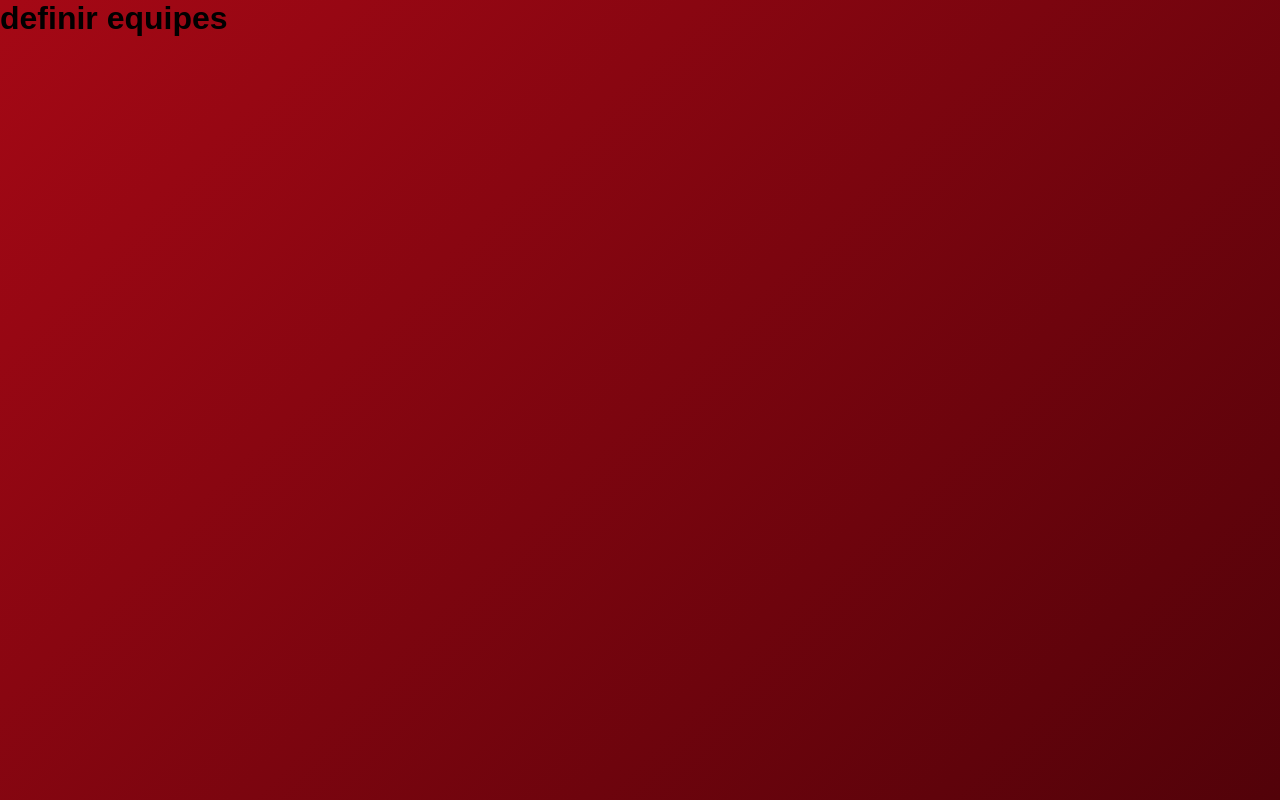
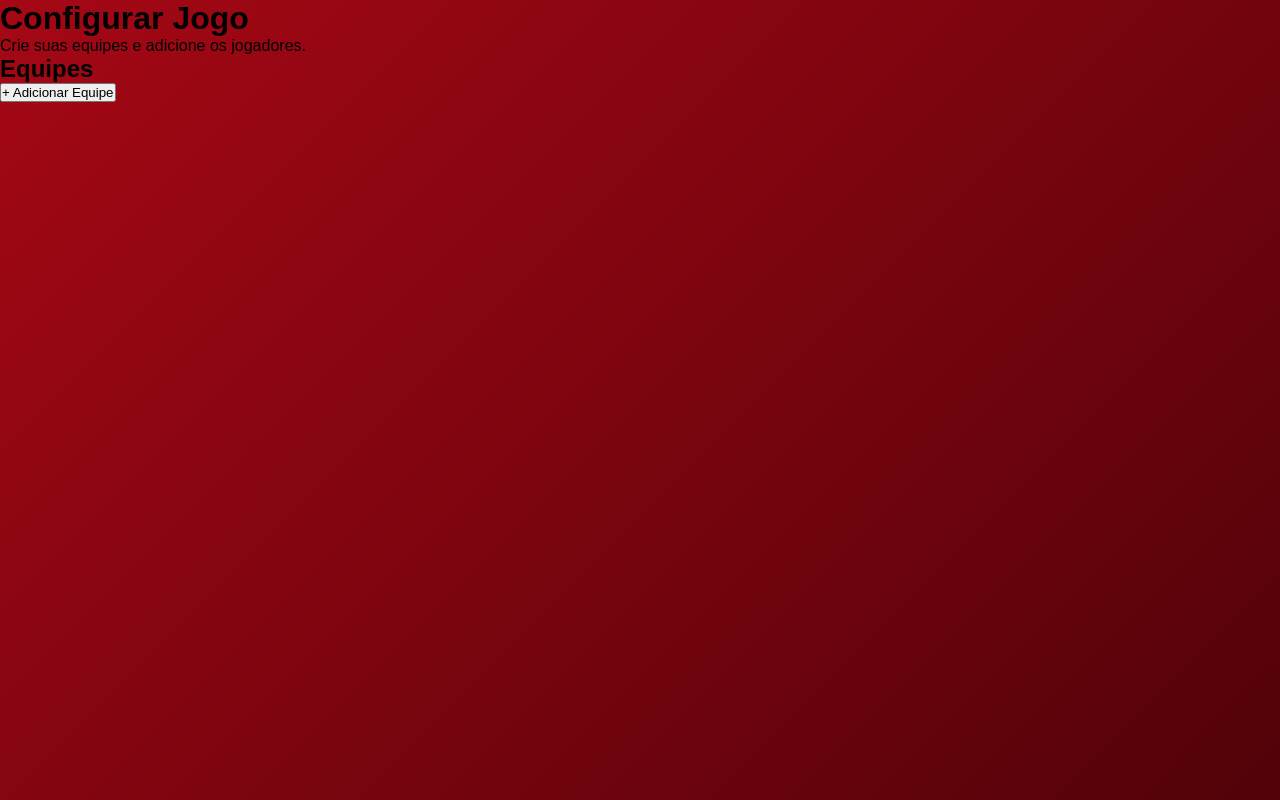
Before and after one commit to GabrielLNascimento/mimix, a React (Vite) app: page /setup in a window 1280 px wide. Built offline with nearby package versions, Linux system fonts and the light colour scheme; a web font is replaced by a local one.

Commit message:
feat: nova pagina de definir times alteração no GameContext - provider

```diff
--- a/src/components/Button/index.jsx
+++ /dev/null
@@ -1,12 +0,0 @@
-import { Link } from "react-router";
-import "./Button.css"
-
-const Button = ({ text, path }) => {
-    return (
-        <Link className="button-component" to={path}>
-            {text}
-        </Link>
-    );
-};
-
-export default Button;
--- /dev/null
+++ b/src/components/ButtonLink/index.jsx
@@ -0,0 +1,12 @@
+import { Link } from "react-router";
+import "./Button.css"
+
+const ButtonLink = ({ text, path, func }) => {
+    return (
+        <Link className="button-component" to={path} onClick={func} >
+            {text}
+        </Link>
+    );
+};
+
+export default ButtonLink;
--- /dev/null
+++ b/src/context/GameContext.js
@@ -0,0 +1,3 @@
+import { createContext } from "react";
+
+export const GameContext = createContext(null);
--- a/src/context/GameContext.jsx
+++ b/src/context/GameContext.jsx
@@ -1,6 +1,5 @@
-import { createContext, useState } from "react";
-
-const GameContext = createContext(null);
+import { useState } from "react";
+import { GameContext } from "./GameContext";
 
 export function GameProvider({ children }) {
     const [teams, setTeams] = useState([]);
--- a/src/pages/Home/index.jsx
+++ b/src/pages/Home/index.jsx
@@ -1,14 +1,14 @@
 import "./Home.css"
 
 // component
-import Button from "../../components/Button"
+import ButtonLink from "../../components/ButtonLink"
 
 const Home = () => {
     return <>
         <div className="home-container">
             <h1 className="home-title">Mimix</h1>
-            <Button text="Jogar" path="/setup" />
-            <Button text="Informações" path="/" />
+            <ButtonLink text="Jogar" path="/setup" />
+            <ButtonLink text="Informações" path="/" />
         </div>
     </>
 }
--- a/src/pages/SetupTeams/index.jsx
+++ b/src/pages/SetupTeams/index.jsx
@@ -1,5 +1,27 @@
+import { useGame } from "../../context/useGame.js";
+import "./SetupTeams.css";
+
 const SetupTeams = () => {
-    return <h1>definir equipes</h1>
+    const { addTeam } = useGame();
+
+    return (
+        <>
+            <div className="setup-container">
+                <header className="setup-cabecalho">
+                    <h1 className="setup-title">Configurar Jogo</h1>
+                    <span>Crie suas equipes e adicione os jogadores.</span>
+                </header>
+
+                <section className="setup-section">
+                    <h2>Equipes</h2>
+
+                    <button className="setup-btnAction" onClick={addTeam}>
+                        + Adicionar Equipe
+                    </button>
+                </section>
+            </div>
+        </>
+    );
 };
 
 export default SetupTeams;
```
Also changed, not shown: src/RoutersApp.jsx (+11 -6 lines), src/components/ButtonLink/Button.css (renamed from src/components/Button/Button.css), src/pages/SetupTeams/SetupTeams.css (added), 1 other file (tests, documents, lock files or other folders).
